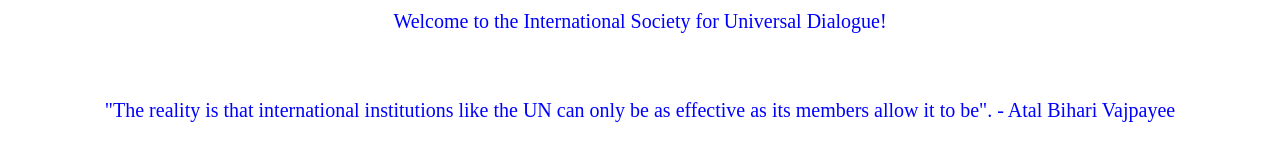
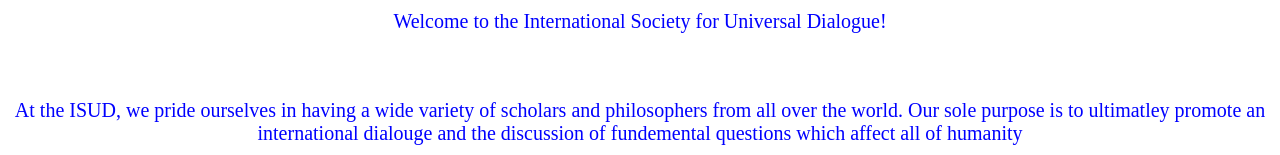
Before and after one commit to jalaniz-sys/itmd-362-project-2, a plain HTML site: page index.html in a window 1280 px wide. Shown: the part 645-800 px from the top of the page. Drawn offline with nearby package versions, Linux system fonts and the light colour scheme; a web font is replaced by a local one.

Commit message:
text
Expanding on the intro page by adding more text

```diff
--- a/index.html
+++ b/index.html
@@ -55,6 +55,8 @@
           </div>
         </div>
     <p>Welcome to the International Society for Universal Dialogue!</p>
+	<p>At the ISUD, we pride ourselves in having a wide variety of scholars and philosophers from all over the world. Our sole purpose is to ultimatley promote an international dialouge and the discussion of fundemental questions which affect all of humanity</p>
+
     <p>"The reality is that international institutions like the UN can only be as effective as its members allow it to be". - Atal Bihari Vajpayee</p>
     <!-- Asking the user if they would like to join an international origination with other people who believe different things than they do -->
     <p>Would you like to join an international origination with other people who believe different things than you do?</p>
```
